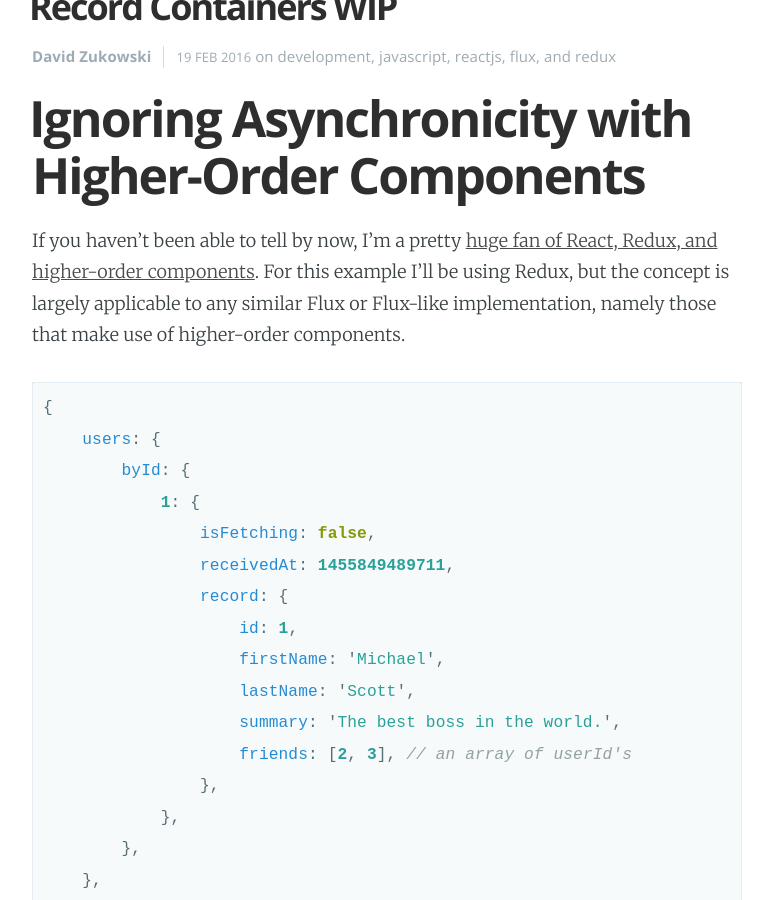
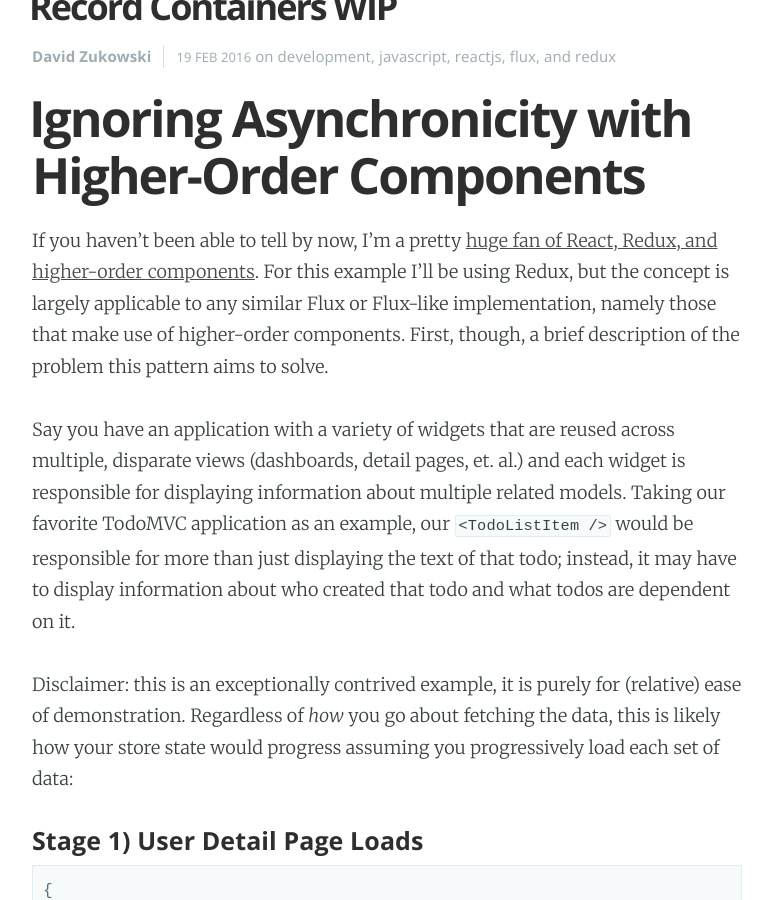
Before and after one commit to TechnologyAdvice/technologyadvice.github.io, a Jekyll site: the page built from _posts/2016-02-19-record-containers-wip.markdown, in a window 1280 px wide and 900 px high, scrolled down 649 px. Shown: the whole window, without its empty margins (253-1026 px from the left). Built offline with Jekyll 4.4.1, drawn with Linux system fonts in a browser that asks for light colours; some of the changed text lies outside the part shown.

Commit message:
moar progress

```diff
--- a/_posts/2016-02-19-record-containers-wip.markdown
+++ b/_posts/2016-02-19-record-containers-wip.markdown
@@ -12,74 +12,182 @@
 
 # Ignoring Asynchronicity with Higher-Order Components
 
-If you haven't been able to tell by now, I'm a pretty [huge fan of React, Redux, and higher-order components](). For this example I'll be using Redux, but the concept is largely applicable to any similar Flux or Flux-like implementation, namely those that make use of higher-order components.
+If you haven't been able to tell by now, I'm a pretty [huge fan of React, Redux, and higher-order components](). For this example I'll be using Redux, but the concept is largely applicable to any similar Flux or Flux-like implementation, namely those that make use of higher-order components. First, though, a brief description of the problem this pattern aims to solve.
 
+Say you have an application with a variety of widgets that are reused across multiple, disparate views (dashboards, detail pages, et. al.) and each widget is responsible for displaying information about multiple related models. Taking our favorite TodoMVC application as an example, our `<TodoListItem />` would be responsible for more than just displaying the text of that todo; instead, it may have to display information about who created that todo and what todos are dependent on it.
+
+Disclaimer: this is an exceptionally contrived example, it is purely for (relative) ease of demonstration. Regardless of _how_ you go about fetching the data, this is likely how your store state would progress assuming you progressively load each set of data:
+
+#### Stage 1) User Detail Page Loads
 {% highlight javascript %}
 {
-    users: {
-        byId: {
-            1: {
-                isFetching: false,
-                receivedAt: 1455849489711,
-                record: {
-                    id: 1,
-                    firstName: 'Michael',
-                    lastName: 'Scott',
-                    summary: 'The best boss in the world.',
-                    friends: [2, 3], // an array of userId's
-                },
-            },
-        },
-    },
+  todos: {
+    byId: {},
+  },
+  users: {
+    byId: {},
+  },
 }
 {% endhighlight %}
 
+#### Stage 2) User is Fetching -> Fetched
+{% highlight javascript %}
+{
+  todos: {
+    byId: {},
+  },
+  users: {
+    byId: {
+      1: {
+        error: null,
+        isFetching: true,
+        receivedAt: null,
+        record: null,
+      }
+    },
+  },
+}
+
+// later...
+
+{
+  todos: {
+    byId: {},
+  },
+  users: {
+    byId: {
+      1: {
+        error: null,
+        isFetching: false,
+        receivedAt: 1455849489711,
+        record: {
+          id: 1,
+          text: 'Call Dwight',
+          createdByUser: 1,
+          followupTodos: [2],
+        },
+      },
+    },
+  },
+}
+{% endhighlight %}
+
+#### Stage 3) Fetch Todos for User
+{% highlight javascript %}
+{
+  todos: {
+    byId: {
+      1: {
+        error: null,
+        isFetching: true,
+        receivedAt: null,
+        record: null,
+      },
+    },
+  },
+  users: {
+    byId: {
+      1: {
+        error: null,
+        isFetching: false,
+        receivedAt: 1455849489711,
+        record: {
+          id: 1,
+          text: 'Call Dwight',
+          createdByUser: 1,
+          followupTodos: [2],
+        },
+      }
+    },
+  },
+}
+
+// later...
+
+{
+  todos: {
+    byId: {
+      1: {
+        isFetching: false,
+        receivedAt: 1455849489811,
+        record: {
+          id: 1,
+          text: 'Call Dwight',
+          createdByUser: 1,
+          followupTodos: [2],
+        },
+      },
+    },
+  },
+  users: {
+    byId: {
+      1: {
+        isFetching: false,
+        receivedAt: 1455849489711,
+        record: {
+          id: 1,
+          firstName: 'Michael',
+          lastName: 'Scott',
+          summary: 'The best boss in the world.',
+          todos: [1],
+        },
+      },
+    },
+  },
+}
+
+{% endhighlight %}
+
+Then continue this process to retrieve the followup todos for each of the user's todos. There are a few ways that this could be achieved. It could be a responsibility of the view that renders this list of todos; when the view mounts, kick off requests that dispatch the requisite actions to insert the records into the store. But what happens when we want to use this component in multiple views? We could define data needs in our component and pass them up through the component tree, where the root node (the view/route) combines them and makes the requests in bulk.
+
 {% highlight javascript %}
 type Props = {
-    id: string,
-    fetchRecord: Function,
-    state: {
-        record: Object,
-    },
+  id: string,
+  fetchRecord: Function,
+  state: {
+    record: Object,
+  },
 };
-const DEFAULT_RECORD_APPLY = (record) => ({ record })
-const RecordContainer = (applyRecordToProps = DEFAULT_RECORD_APPLY) => {
-    return (...connectArgs) => (WrappedComponent, PlaceholderComponent) => {
-        class ConnectedRecordContainer extends React.Component<void, Props, void> {
-            componentWillMount() {
-                if (this.props.id) {
-                    this.props.fetchRecord(this.props.id)
-                }
-            }
+const DEFAULT_APPLY_RECORD_TO_PROPS = (record) => ({ record })
+const RecordContainer = (applyRecordToProps = DEFAULT_APPLY_RECORD_TO_PROPS) => {
+  return (...connectArgs) => (WrappedComponent, PlaceholderComponent) => {
 
-            componentWillReceiveProps(nextProps) {
-                if (nextProps.id && this.props.id !== nextProps.id) {
-                    this.props.fetchRecord(nextProps.id)
-                }
-            }
+    // Create the higher-order component class
+    class ConnectedRecordContainer extends React.Component<void, Props, void> {
+      componentWillMount() {
+        if (this.props.id) {
+          this.props.fetchRecord(this.props.id)
+        }
+      }
 
-            // if you're using immutable data (and can safely do this given the structure of your
-            // application), you can get a free win here.
-            shouldComponentUpdate(nextProps) {
-                return !shallowEqual(this.props, nextProps) // https://github.com/dashed/shallowequal
-            }
+      componentWillReceiveProps (nextProps) {
+        if (nextProps.id && this.props.id !== nextProps.id) {
+          this.props.fetchRecord(nextProps.id)
+        }
+      }
 
-            render() {
-                const { id, state, fetchRecord, ...rest } = this.props
-                const record = state && state.record
+      // if you're using immutable data (and can safely do this given the structure of your
+      // application), you can get a free win here.
+      shouldComponentUpdate (nextProps) {
+        return !shallowEqual(this.props, nextProps) // https://github.com/dashed/shallowequal
+      }
 
-                if (record) {
-                    return <WrappedComponent state={state} {...applyRecordToProps(record)} {...rest} />
-                } else if (PlaceholderComponent) {
-                    return <PlaceholderComponent state={state} {...rest} />
-                } else {
-                    return <div />
-                }
-            }
+      render() {
+        const { id, state, fetchRecord, ...rest } = this.props
+        const record = state && state.record
+
+        if (record) {
+          return <WrappedComponent state={state} {...applyRecordToProps(record)} {...rest} />
+        } else if (PlaceholderComponent) {
+          return <PlaceholderComponent state={state} {...rest} />
+        } else {
+          return <div />
         }
+      }
+    }
 
-        return connect(...connectArgs)(ConnectedRecordContainer)
-    }
+    return connect(...connectArgs)(ConnectedRecordContainer)
+  }
 }
 
 export default RecordContainer
@@ -88,17 +196,28 @@
 This pattern could be implemented in the following way:
 
 {% highlight javascript %}
-const UserRecordContainer = RecordContainer((state, ownProps) => ({
-    state: state.users.byId[ownProps.id],
-}), { fetch: someAjaxServiceToFetchUserById })
+const applyRecordToProps = (record) => ({ user: record })
+
+// Here we abide by the contract specified by `RecordContainer`, where it expects
+// to find a property "state" that can be used to determine whether or not our
+// target resource exists in the store or not.
+const mapStateToProps = (state) => ({ state: state.users.byId[ownProps.id] })
+
+// Here we tell the RecordContainer how to retrieve the target record from the store
+// as well as how to fetch it. `applyRecordToProps` is for convenience, allowing us
+// to name the property that the record is applied to our component as. If we don't
+// specify `applyRecordToProps`, it will simply be named `record`.
+const UserRecordContainer = RecordContainer(applyRecordToProps)(
+  mapStateToProps, { fetchRecord: someAjaxServiceToFetchUserById }
+)
 
 // later, in another file:
 
 const UserSummary = UserRecordContainer(({ user, ...props }) => (
-    <div {...props}>
-        <h3>{user.firstName} {user.lastName}</h3>
-        <p>{user.summary}</p>
-    </div>
+  <div {...props}>
+    <h3>{user.firstName} {user.lastName}</h3>
+    <p>{user.summary}</p>
+  </div>
 ))
 {% endhighlight %}
 
@@ -108,25 +227,25 @@
 
 {% highlight javascript %}
 const UserFullName = UserRecordContainer(({ user }) => (
-    <span>{user.firstName} {user.lastName}</span>
+  <span>{user.firstName} {user.lastName}</span>
 ), ({ state }) => (
-    state.error ? <span>Error loading this user</span> : <Spinner />
+  state.error ? <span>Error loading this user</span> : <Spinner />
 ))
 
 // ...
 
 const UserSummary = UserRecordContainer(({ user, ...props }) => (
-    <div {...props}>
-        <h3>{user.firstName} {user.lastName}</h3>
-        <p>{user.summary}</p>
-        <h4>Friends</h4>
-        <ul>
-            {user.friends.map((userId) => (
-                <li key={userId}>
-                    <UserFullName id={userId} />
-                </li>
-            ))}
-        </ul>
-    </div>
+  <div {...props}>
+    <h3>{user.firstName} {user.lastName}</h3>
+    <p>{user.summary}</p>
+    <h4>Friends</h4>
+    <ul>
+      {user.friends.map((userId) => (
+        <li key={userId}>
+          <UserFullName id={userId} />
+        </li>
+      ))}
+    </ul>
+  </div>
 ))
 {% endhighlight %}
```
